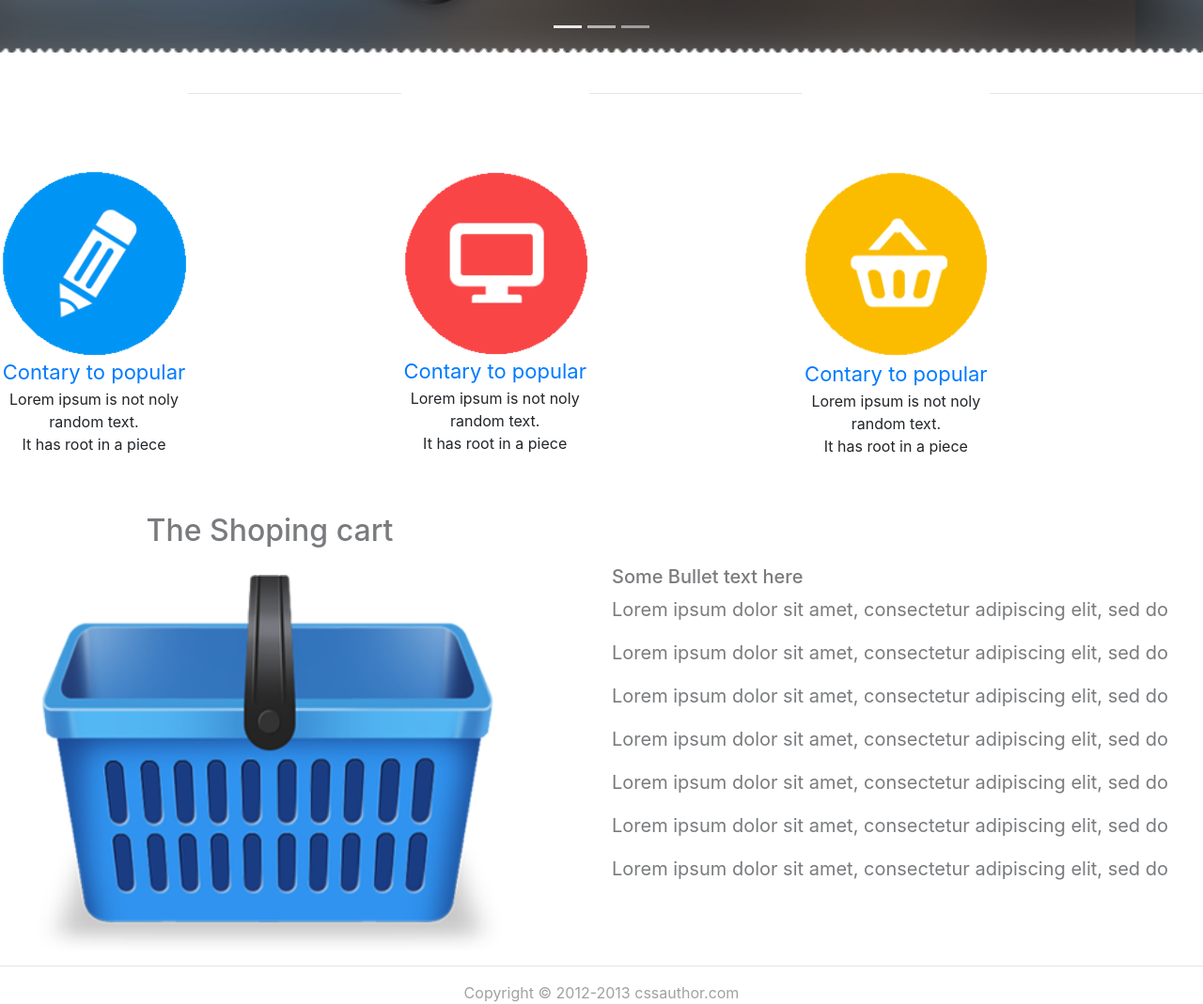
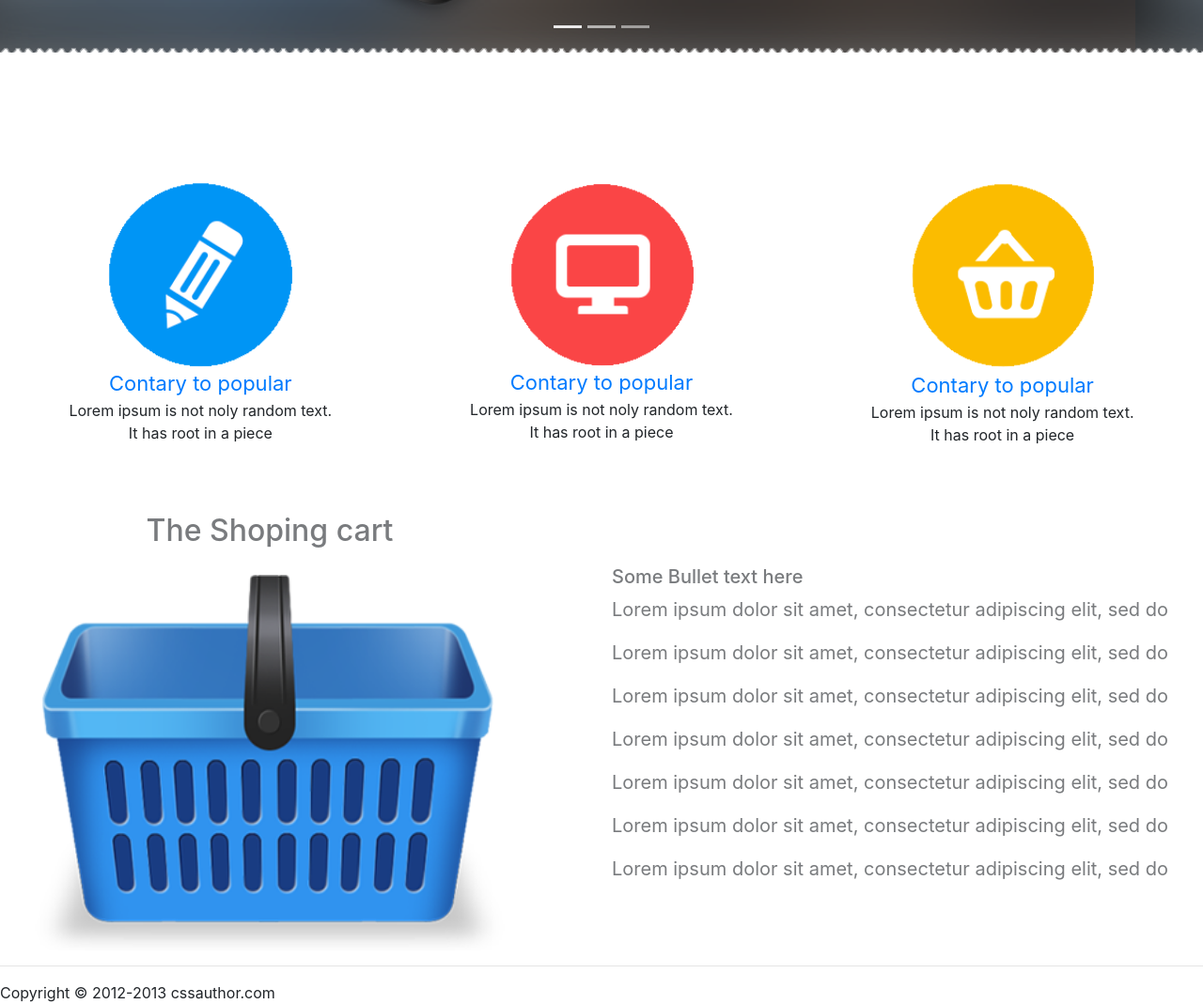
Before and after one commit to varvadyk/SoftLike, a plain HTML site: page index.html in a window 1280 px wide. Shown: the part 844-1913 px from the top of the page at 94% size. Drawn offline with nearby package versions, Linux system fonts and the light colour scheme.

Commit message:
Update style.css

```diff
--- a/style.css
+++ b/style.css
@@ -82,6 +82,9 @@ padding-right: 5px;
   margin-top: 15px;
   margin-left: 5px;
 }
+.middle-wrapper hr{
+  display: none;
+}
 #middle{
   width: 100%;
   height: 450px;
@@ -141,13 +144,6 @@ a{
   padding-left: 40px;
   font-size: 20px;
 }
-hr{
-	width: 100%;
-}
-footer{
-	text-align: center;
-	color:#a1a1a1;
-}
 @media screen and (max-width:1250px){
   .nav-wrapper{
     display: none;
@@ -163,6 +159,7 @@ footer{
   }
   .middle-wrapper hr{
     width: 100%;
+    display: block;
   }
   #mid-img{
     display: none;
```
Lines whose indentation alone changed are shown as unchanged.
